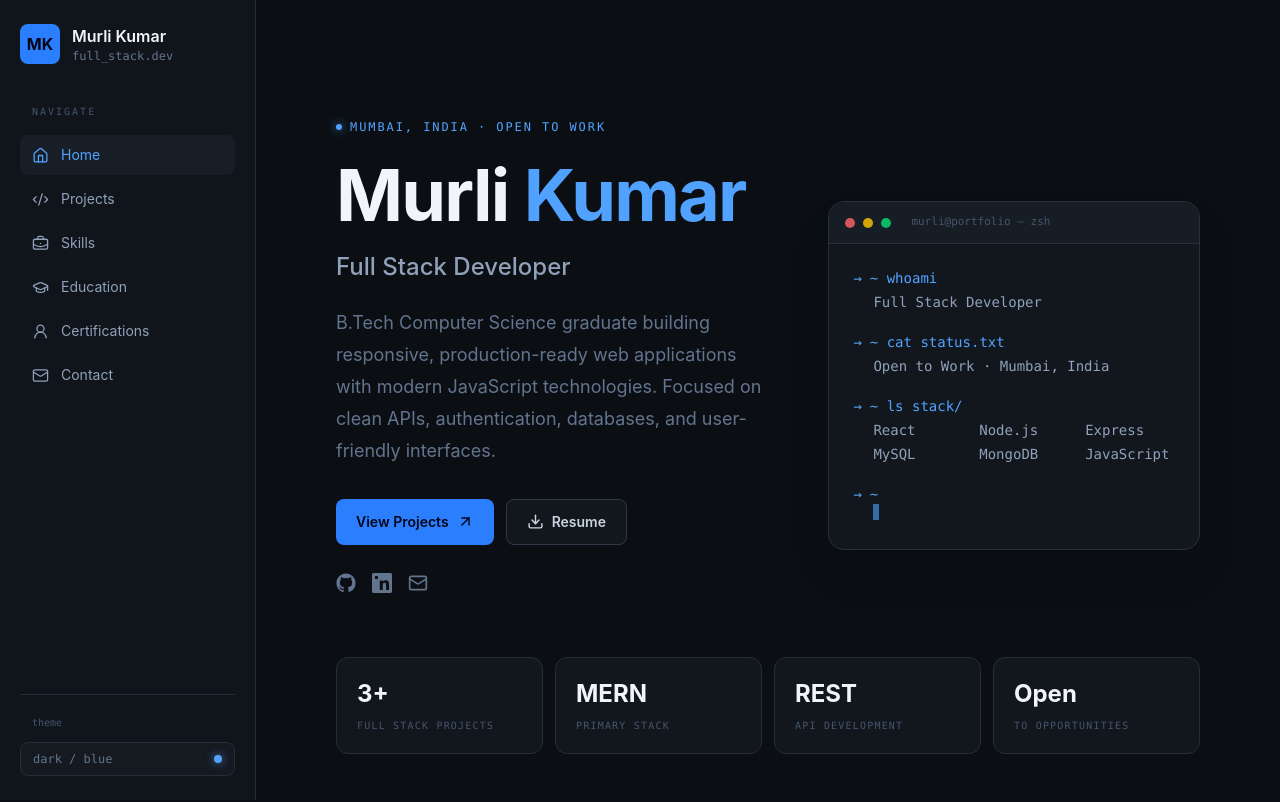
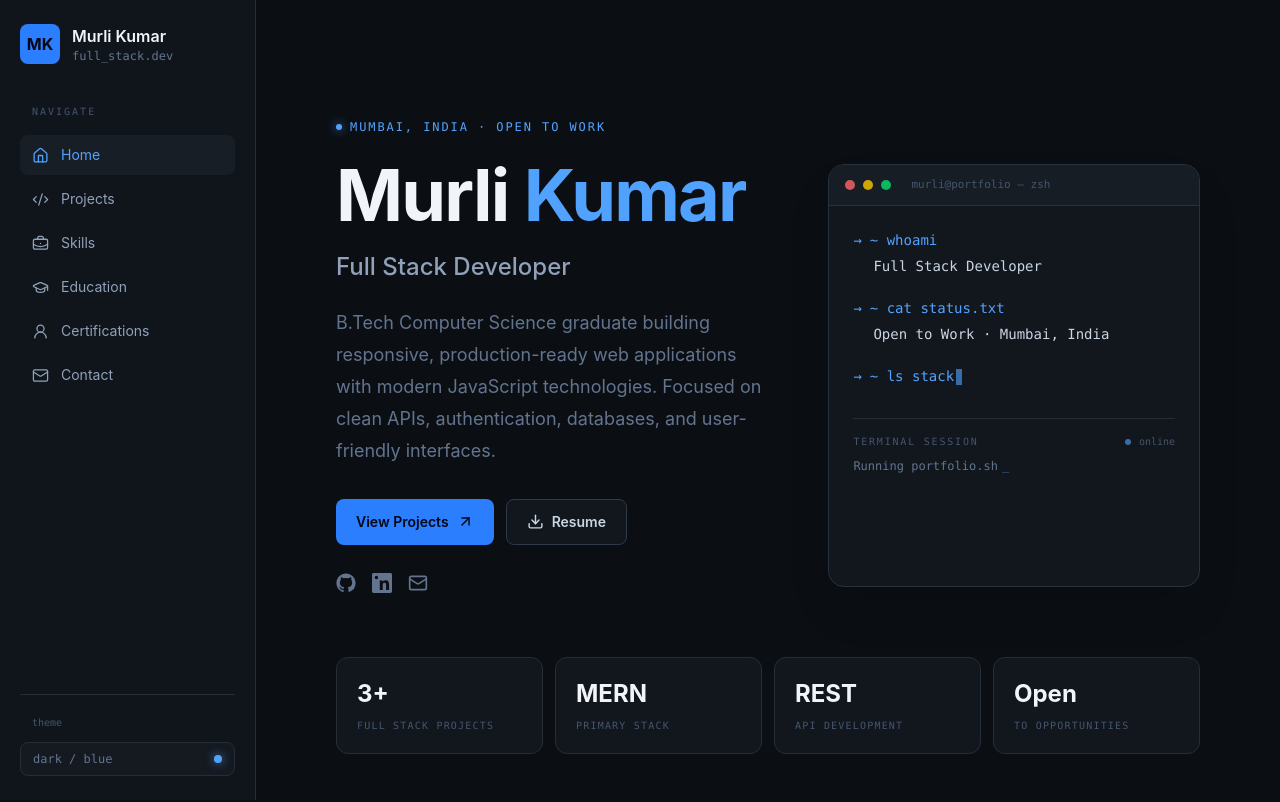
Before and after one commit to aimgodheretest/Portfolio, a React (Vite) app: page / in a window 1280 px wide. Shown: the top 802 px of the page. Built offline with nearby package versions, Linux system fonts and the light colour scheme.

Commit message:
feat: enhance TerminalCard component with command output simulation and improved UI

```diff
--- a/src/components/TerminalCard.jsx
+++ b/src/components/TerminalCard.jsx
@@ -1,7 +1,96 @@
+import { useEffect, useState } from "react";
+
+const terminalLines = [
+  {
+    command: "whoami",
+    output: ["Full Stack Developer"],
+  },
+  {
+    command: "cat status.txt",
+    output: ["Open to Work · Mumbai, India"],
+  },
+  {
+    command: "ls stack/",
+    output: ["React · Node.js · Express · MySQL · MongoDB · JavaScript"],
+  },
+  {
+    command: "cat focus.txt",
+    output: ["Building clean, scalable web applications"],
+  },
+];
+
 function TerminalCard() {
+  const [currentLine, setCurrentLine] = useState(0);
+  const [phase, setPhase] = useState("command");
+  const [typedCommand, setTypedCommand] = useState("");
+  const [typedOutput, setTypedOutput] = useState("");
+  const [completedLines, setCompletedLines] = useState([]);
+
+  const activeLine = terminalLines[currentLine];
+
+  useEffect(() => {
+    let timeout;
+
+    /* TYPE COMMAND */
+    if (phase === "command") {
+      if (typedCommand.length < activeLine.command.length) {
+        timeout = setTimeout(() => {
+          setTypedCommand(activeLine.command.slice(0, typedCommand.length + 1));
+        }, 65);
+      } else {
+        timeout = setTimeout(() => {
+          setPhase("output");
+        }, 450);
+      }
+    } else if (phase === "output") {
+      /* TYPE OUTPUT */
+      const fullOutput = activeLine.output.join("\n");
+
+      if (typedOutput.length < fullOutput.length) {
+        timeout = setTimeout(() => {
+          setTypedOutput(fullOutput.slice(0, typedOutput.length + 1));
+        }, 32);
+      } else {
+        timeout = setTimeout(() => {
+          setPhase("save");
+        }, 1200);
+      }
+    } else if (phase === "save") {
+      /* SAVE COMPLETED LINE */
+      setCompletedLines((previous) => [
+        ...previous,
+        {
+          command: activeLine.command,
+          output: activeLine.output,
+        },
+      ]);
+
+      setTypedCommand("");
+      setTypedOutput("");
+
+      if (currentLine === terminalLines.length - 1) {
+        setPhase("restart");
+      } else {
+        setCurrentLine((previous) => previous + 1);
+        setPhase("command");
+      }
+    } else if (phase === "restart") {
+      /* RESTART */
+      timeout = setTimeout(() => {
+        setCompletedLines([]);
+        setCurrentLine(0);
+        setTypedCommand("");
+        setTypedOutput("");
+        setPhase("command");
+      }, 2500);
+    }
+
+    return () => clearTimeout(timeout);
+  }, [phase, typedCommand, typedOutput, currentLine, activeLine]);
+
   return (
     <div className="w-full overflow-hidden rounded-2xl border border-[#29313c] bg-[#12171e] shadow-2xl shadow-black/20">
-      {/* Terminal header */}
+      {/* Terminal Header */}
       <div className="flex items-center gap-2 border-b border-[#29313c] bg-[#171d25] px-4 py-3">
         <span className="h-2.5 w-2.5 rounded-full bg-red-400/80" />
         <span className="h-2.5 w-2.5 rounded-full bg-yellow-400/80" />
@@ -12,47 +101,55 @@ function TerminalCard() {
         </span>
       </div>
 
-      {/* Terminal content */}
-      <div className="space-y-5 p-6 font-mono text-sm">
-        <div>
+      {/* Terminal Body */}
+      <div className="min-h-95 p-6 font-mono text-sm">
+        {/* Completed Commands */}
+        <div className="space-y-5">
+          {completedLines.map((line, index) => (
+            <div key={`${line.command}-${index}`}>
               <p className="text-blue-400">
-            <span className="mr-2">→</span>~ whoami
+                <span className="mr-2">→</span>~ {line.command}
               </p>
 
-          <p className="mt-1 pl-5 text-slate-400">Full Stack Developer</p>
+              <div className="mt-1 whitespace-nowrap pl-5 leading-6 text-slate-300">
+                {line.output.join(" · ")}
+              </div>
+            </div>
+          ))}
         </div>
 
-        <div>
+        {/* Current Command */}
+        <div className="mt-5">
           <p className="text-blue-400">
-            <span className="mr-2">→</span>~ cat status.txt
+            <span className="mr-2">→</span>~ {typedCommand}
+            <span className="ml-0.5 inline-block h-4 w-1.5 animate-pulse bg-blue-400 align-middle" />
           </p>
 
-          <p className="mt-1 pl-5 text-slate-400">
-            Open to Work · Mumbai, India
-          </p>
+          {/* Current Output */}
+          {typedOutput && (
+            <div className="mt-1 whitespace-nowrap pl-5 leading-6 text-slate-300">
+              {typedOutput}
+            </div>
+          )}
         </div>
 
-        <div>
-          <p className="text-blue-400">
-            <span className="mr-2">→</span>~ ls stack/
+        {/* Terminal Status */}
+        <div className="mt-8 border-t border-[#252d38] pt-4">
+          <div className="flex items-center justify-between">
+            <p className="text-[10px] uppercase tracking-[0.18em] text-slate-600">
+              terminal session
             </p>
 
-          <div className="mt-1 grid grid-cols-2 gap-x-4 gap-y-1 pl-5 text-slate-400 sm:grid-cols-3">
-            <span>React</span>
-            <span>Node.js</span>
-            <span>Express</span>
-            <span>MySQL</span>
-            <span>MongoDB</span>
-            <span>JavaScript</span>
-          </div>
+            <span className="flex items-center gap-2 font-mono text-[10px] text-slate-600">
+              <span className="h-1.5 w-1.5 animate-pulse rounded-full bg-blue-400" />
+              online
+            </span>
           </div>
 
-        <div>
-          <p className="text-blue-400">
-            <span className="mr-2">→</span>~
+          <p className="mt-2 text-xs text-slate-500">
+            Running portfolio.sh
+            <span className="ml-1 animate-pulse text-blue-400">_</span>
           </p>
-
-          <span className="ml-5 inline-block h-4 w-1.5 animate-pulse bg-blue-400" />
         </div>
       </div>
     </div>
```
Lines whose indentation alone changed are shown as unchanged.
